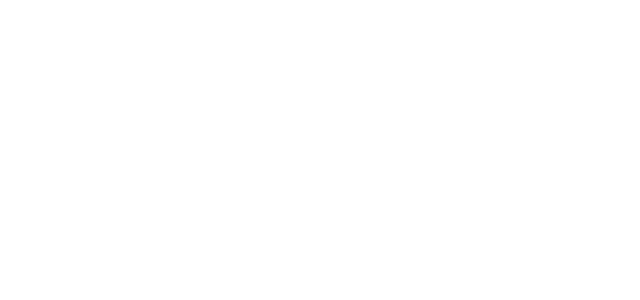
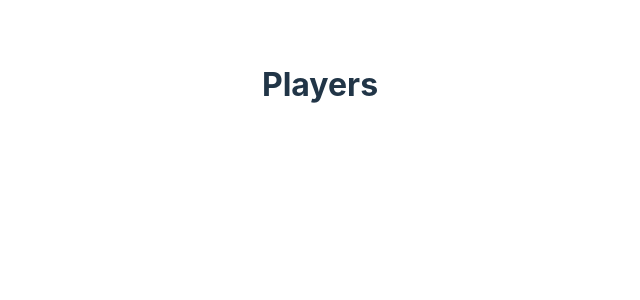
Before and after one commit to Dale1201/nba-dashboard, a Vue app: page /players in a window 1280 px wide. Shown: the top 300 px of the page, without its empty margins (320-960 px from the left). Built offline with nearby package versions, Linux system fonts and the light colour scheme.

Commit message:
implement vue-router

```diff
--- a/package.json
+++ b/package.json
@@ -10,7 +10,8 @@
   },
   "dependencies": {
     "axios": "^1.6.7",
-    "vue": "^3.3.11"
+    "vue": "^3.3.11",
+    "vue-router": "^4.2.5"
   },
   "devDependencies": {
     "@vitejs/plugin-vue": "^4.5.2",
--- a/src/main.js
+++ b/src/main.js
@@ -1,7 +1,11 @@
-import { createApp } from 'vue'
-import './style.css'
-import App from './App.vue'
-import ApiService from './api/api-service'
+import { createApp } from "vue";
+import "./style.css";
+import App from "./App.vue";
+import ApiService from "./api/api-service";
+import router from "./router";
 
-ApiService.initialise()
-createApp(App).mount('#app')
+ApiService.initialise();
+
+const app = createApp(App);
+app.use(router);
+app.mount("#app");
--- /dev/null
+++ b/src/router.js
@@ -0,0 +1,27 @@
+import { createRouter, createWebHistory } from "vue-router";
+import Home from "./views/Home.vue";
+import Players from "./views/Players.vue";
+import SeasonStats from "./views/SeasonStats.vue";
+
+const router = createRouter({
+  history: createWebHistory(),
+  routes: [
+    {
+      path: "/",
+      name: "home",
+      component: Home,
+    },
+    {
+      path: "/players",
+      name: "players",
+      component: Players,
+    },
+    {
+      path: "/season-stats",
+      name: "season-stats",
+      component: SeasonStats,
+    },
+  ],
+});
+
+export default router;
--- /dev/null
+++ b/src/views/Home.vue
@@ -0,0 +1,3 @@
+<template>
+    <h1>Home</h1>
+</template>
--- /dev/null
+++ b/src/views/Players.vue
@@ -0,0 +1,3 @@
+<template>
+    <h1>Players</h1>
+</template>
--- /dev/null
+++ b/src/views/SeasonStats.vue
@@ -0,0 +1,3 @@
+<template>
+    <h1>Season Stats</h1>
+</template>
```
Also changed, not shown: src/App.vue (+1 -8 lines), 1 other file (tests, documents, lock files or other folders).
